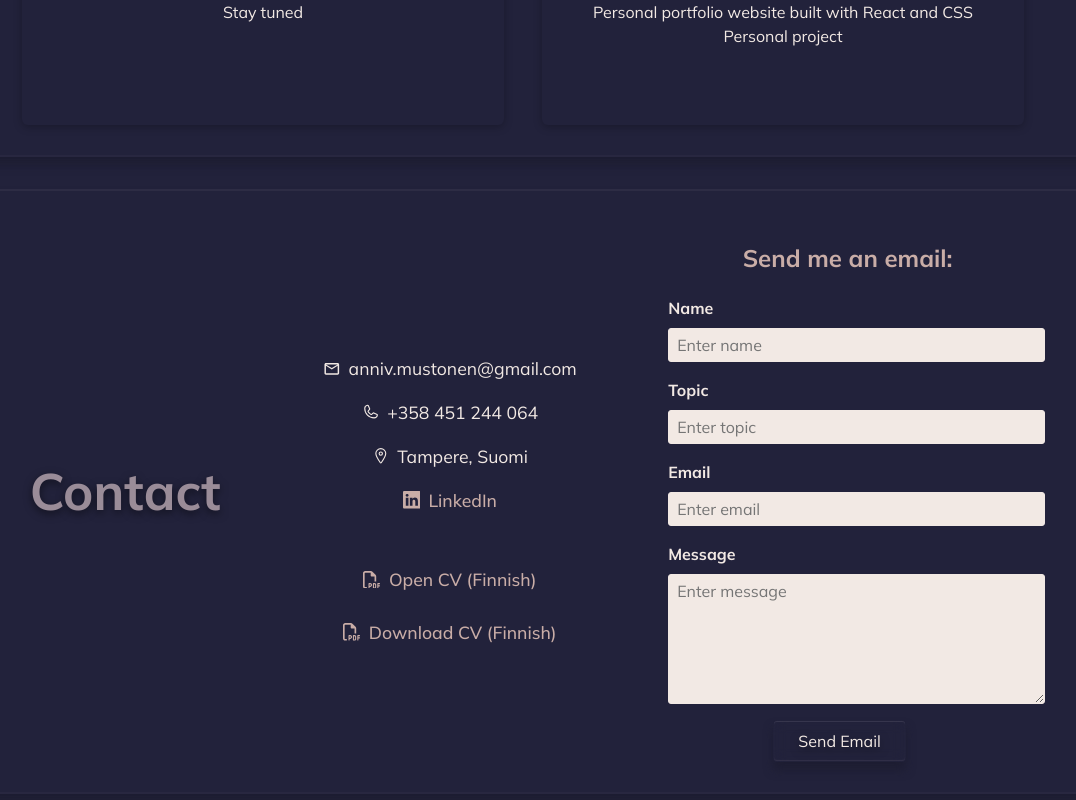
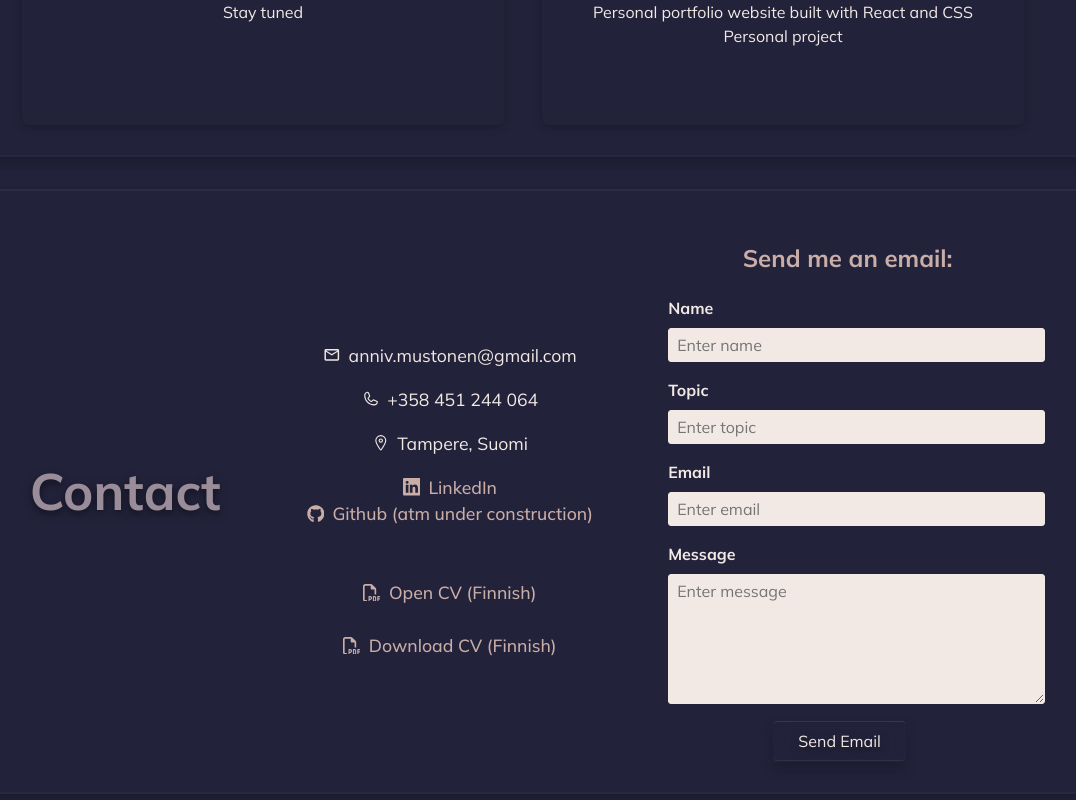
Before and after one commit to annivm/Portfolio-Website, a React (Vite) app in the folder frontend/: page / in a window 1280 px wide. Shown: the part 1984-2784 px from the top of the page, without its empty margins (117-1193 px from the left). Built offline with nearby package versions, Linux system fonts and the light colour scheme.

Commit message:
Added github-link

```diff
--- a/frontend/src/components/Contact/Contact.jsx
+++ b/frontend/src/components/Contact/Contact.jsx
@@ -5,6 +5,7 @@
 import { IoLocationOutline } from "react-icons/io5";
 import { FaRegFilePdf } from "react-icons/fa6";
 import { BsLinkedin } from "react-icons/bs";
+import { FaGithub } from "react-icons/fa";
 import emailjs from '@emailjs/browser';
 import Input from '../Shared/Input/Input';
 import Button from '../Shared/Button/Button';
@@ -41,6 +42,13 @@
                     <BsLinkedin />
                     LinkedIn
                 </a>
+                <a
+                    href="https://github.com/annivm"
+                    target="_blank"
+                    rel="noopener noreferrer">
+                    <FaGithub />
+                    Github (atm under construction)
+                </a>
                 <br/>
                 <br/>
                 <a href="./././public/CV2025_syksy.pdf"> <FaRegFilePdf /> Open CV (Finnish)</a>
```
